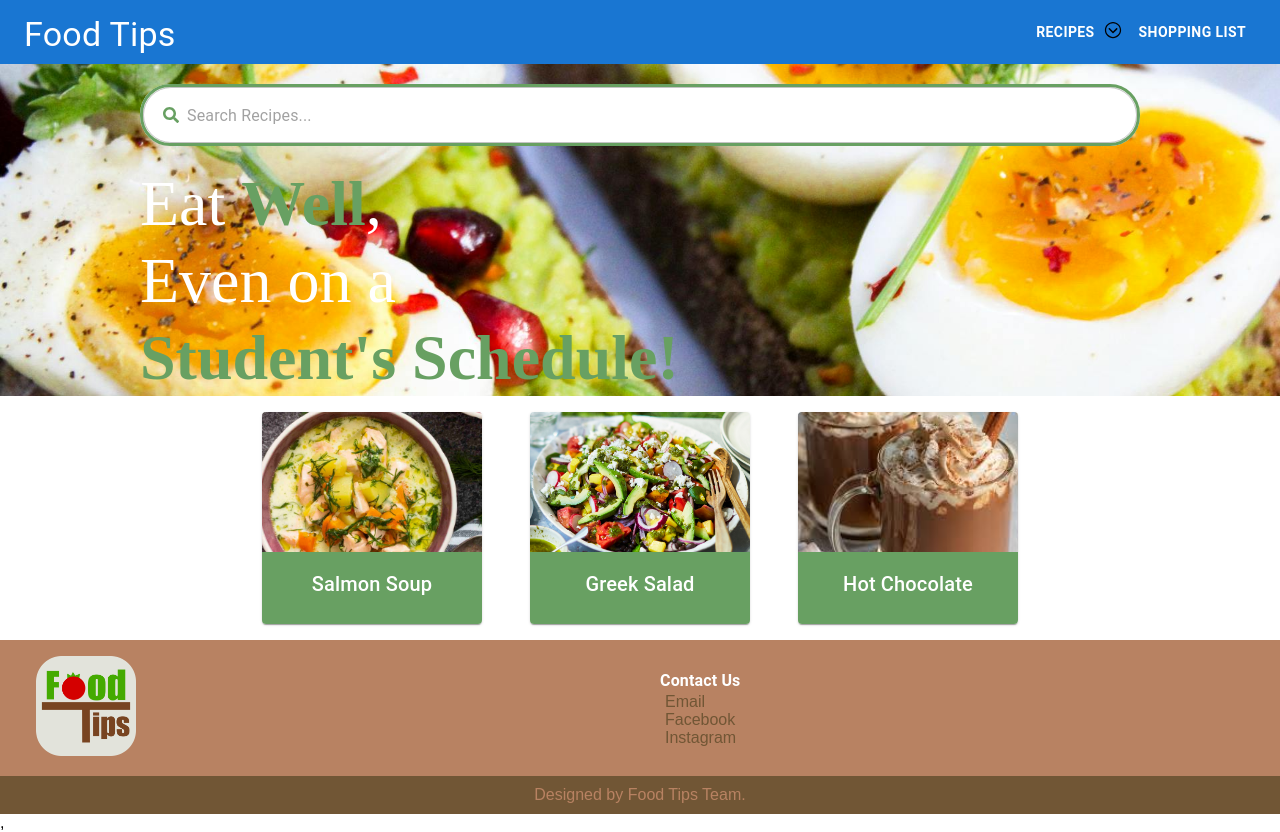
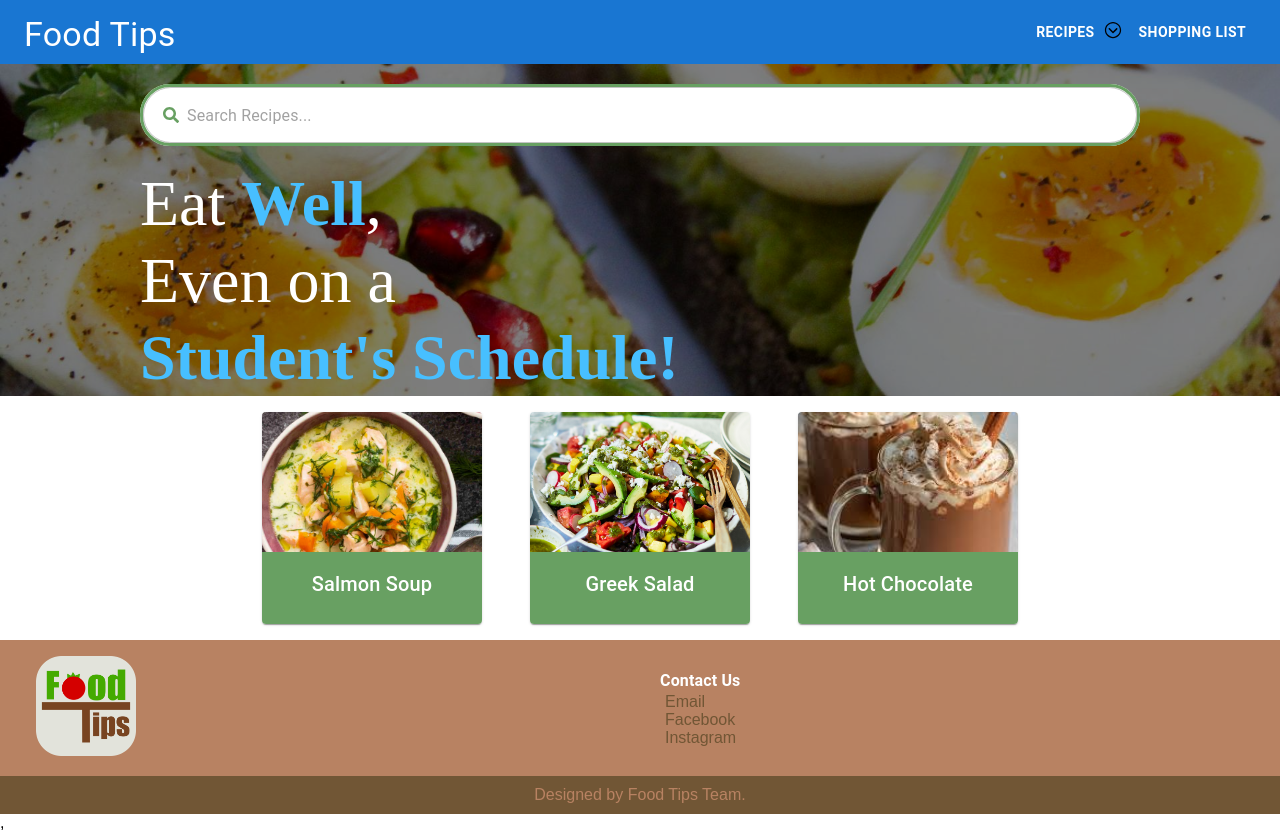
Before and after one commit to hungdojan/DesignOfWWW2024, a React (Create React App) app in the folder frontend/: page / in a window 1280 px wide. Built offline with nearby package versions, Linux system fonts and the light colour scheme.

Commit message:
Minor changes in design

```diff
--- a/frontend/src/pages/landingPage/landingPage.css
+++ b/frontend/src/pages/landingPage/landingPage.css
@@ -44,6 +44,22 @@
     display: flex;
     flex-direction: column;
     padding: 0 10px;
+    position: relative;
+}
+
+.background-image > * {
+    position: relative;
+    z-index: 1;
+}
+
+.background-image:not(.slogan)::before {
+    content: '';
+    position: absolute;
+    top: 0;
+    left: 0;
+    width: 100%;
+    height: 100%;
+    background-color: rgba(0, 0, 0, 0.5);
 }
 
 .slogan {
@@ -57,6 +73,6 @@
 }
 
 .highlight {
-    color: var(--my-light-green);
+    color: var(--my-light-blue);
     font-weight: bold;
 }
--- a/frontend/src/pages/recipePage/recipePage.css
+++ b/frontend/src/pages/recipePage/recipePage.css
@@ -1,6 +1,5 @@
 .recipe-box {
     margin-bottom: 10px;
-    border-radius: 30px;
 }
 
 .recipe-box .my-recipes-title {
```
